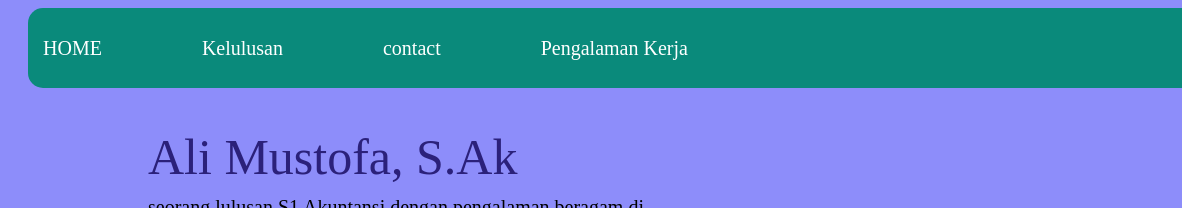
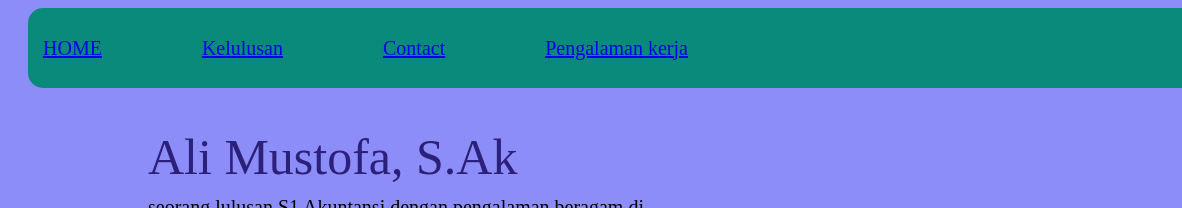
Before and after one commit to alim-svg77/portofolio, a plain HTML site: page index.html in a window 1280 px wide. Shown: the top 208 px of the page, 0-1182 px from the left. Drawn offline with Linux system fonts and the light colour scheme.

Commit message:
Update index.html
menambah burger navbar

```diff
--- a/index.html
+++ b/index.html
@@ -9,11 +9,16 @@
   <body>
     <header class="navbar">
       <div class="j-atas">
-        <div class="jamet">HOME</div>
-        <div class="jamet">Kelulusan</div>
-        <div class="jamet">contact</div>
-        <div class="jamet">Pengalaman Kerja</div>
+        <a href="#"  class="jamet active">HOME</a>
+        <a href="#"  class="jamet">Kelulusan</a>
+        <a href="#"  class="jamet">Contact</a>
+        <a href="#"  class="jamet">Pengalaman kerja</a>
       </div>
+     <div class="burger" onclick="toggleMenu()"
+       <div class="line1" ></div>
+       <div class="line2" ></div>
+       <div class="line3" ></div>
+     </div>
       <img src="gambar/Aliando.jpeg" class="pp" />
     </header>
 
```
